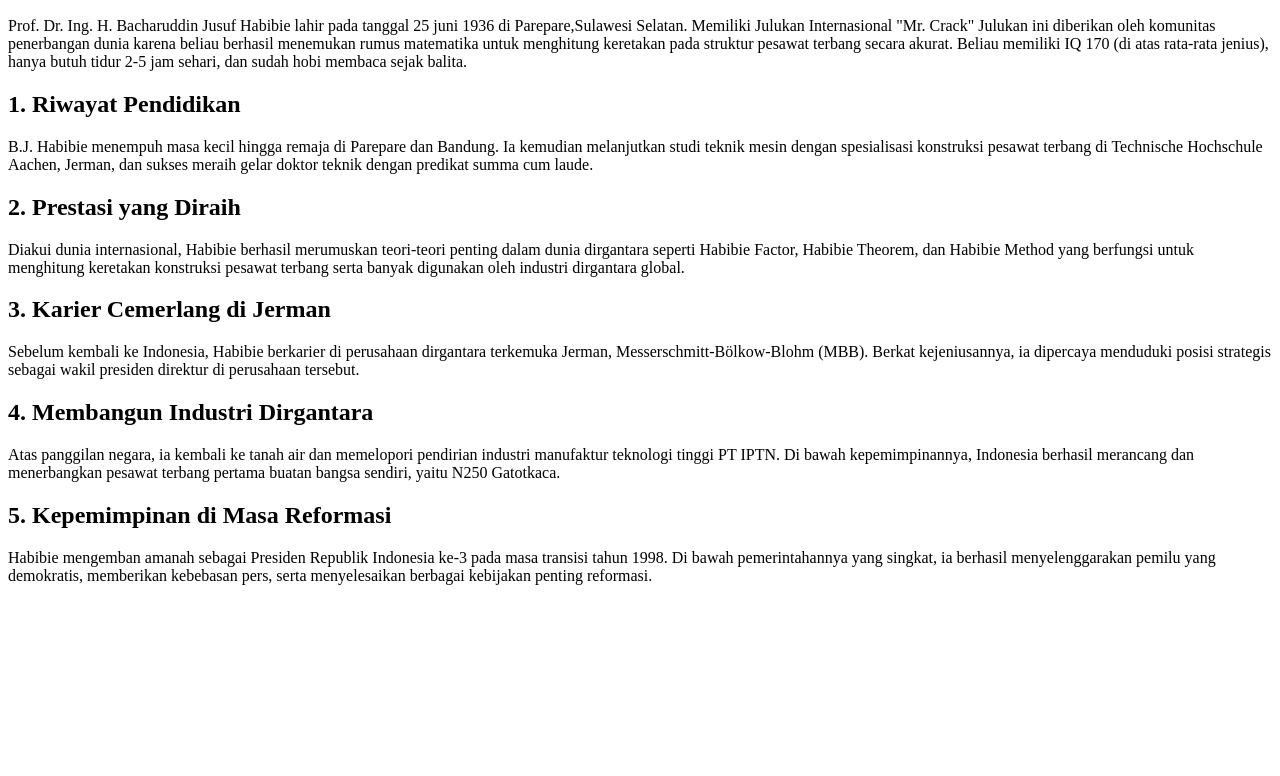
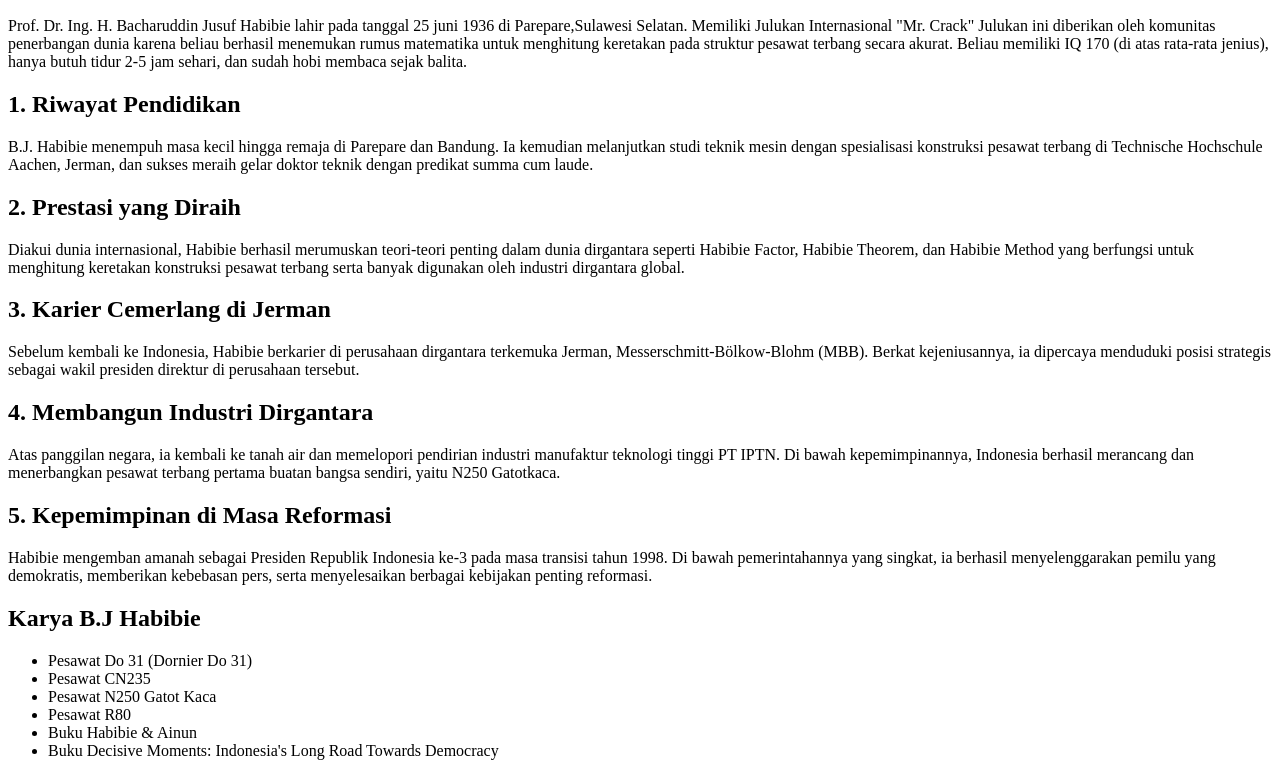
Before and after one commit to amalithaelillyaa25-create/XII-6_PROFILE_PENEMU_DINDA_2627, a plain HTML site: page index.html in a window 1280 px wide. Shown: the part 383-1159 px from the top of the page. Before the commit the page ends 984 px from the top, so only its background shows below. Drawn offline with Linux system fonts and the light colour scheme.

Commit message:
index.html V2
Web kode awal v2

```diff
--- a/index.html
+++ b/index.html
@@ -6,27 +6,37 @@
     <title>Profil Tokoh: B.J. Habibie</title>
 </head>
 <body>
-
+<!-- Judul Utama -->
     <h1>Profil Tokoh: B.J. Habibie</h1>
+<!-- Foto Tokoh -->
     <img src="https://i.ibb.co.com/ZpnK39Pt/Presiden-RI-ke-3-BJ-Habibie-Dirawat-Intensif-di-Rumah-Sakit-Ini-Penjelasan-Sekretarisnya-Semua-T.jpg" alt="Presiden RI ke 3 BJ Habibie Dirawat Intensif di Rumah Sakit Ini Penjelasan Sekretarisnya Semua T" border="0">
     <p> Prof. Dr. Ing. H. Bacharuddin Jusuf Habibie lahir pada tanggal 25 juni 1936 di Parepare,Sulawesi Selatan. Memiliki Julukan Internasional  "Mr. Crack" Julukan ini diberikan oleh komunitas penerbangan dunia karena beliau berhasil menemukan rumus matematika untuk menghitung keretakan pada struktur pesawat terbang secara akurat. Beliau memiliki IQ 170 (di atas rata-rata jenius), hanya butuh tidur 2-5 jam sehari, dan sudah hobi membaca sejak balita.</p>
 
-
-
+<!-- Sub-Topik Pertama -->
     <h2>1. Riwayat Pendidikan</h2>
     <p>B.J. Habibie menempuh masa kecil hingga remaja di Parepare dan Bandung. Ia kemudian melanjutkan studi teknik mesin dengan spesialisasi konstruksi pesawat terbang di Technische Hochschule Aachen, Jerman, dan sukses meraih gelar doktor teknik dengan predikat summa cum laude.</p>
-
+<!-- Sub-Topik Kedua -->
     <h2>2. Prestasi yang Diraih</h2>
     <p>Diakui dunia internasional, Habibie berhasil merumuskan teori-teori penting dalam dunia dirgantara seperti Habibie Factor, Habibie Theorem, dan Habibie Method yang berfungsi untuk menghitung keretakan konstruksi pesawat terbang serta banyak digunakan oleh industri dirgantara global.</p>
-
+<!-- Sub-Topik Ketiga -->
     <h2>3. Karier Cemerlang di Jerman</h2>
     <p>Sebelum kembali ke Indonesia, Habibie berkarier di perusahaan dirgantara terkemuka Jerman, Messerschmitt-Bölkow-Blohm (MBB). Berkat kejeniusannya, ia dipercaya menduduki posisi strategis sebagai wakil presiden direktur di perusahaan tersebut.</p>
-
+<!-- Sub-Topik Keempat -->
     <h2>4. Membangun Industri Dirgantara</h2>
     <p>Atas panggilan negara, ia kembali ke tanah air dan memelopori pendirian industri manufaktur teknologi tinggi PT IPTN. Di bawah kepemimpinannya, Indonesia berhasil merancang dan menerbangkan pesawat terbang pertama buatan bangsa sendiri, yaitu N250 Gatotkaca.</p>
-
+<!-- Sub-Topik Kelima -->
     <h2>5. Kepemimpinan di Masa Reformasi</h2>
     <p>Habibie mengemban amanah sebagai Presiden Republik Indonesia ke-3 pada masa transisi tahun 1998. Di bawah pemerintahannya yang singkat, ia berhasil menyelenggarakan pemilu yang demokratis, memberikan kebebasan pers, serta menyelesaikan berbagai kebijakan penting reformasi.</p>
+    <!-- Sub-Topik Keenam -->
+    <h2>Karya B.J Habibie</h2>
+<ul>
+    <li>Pesawat Do 31 (Dornier Do 31)</li>
+    <li>Pesawat CN235</li>
+    <li>Pesawat N250 Gatot Kaca</li>
+    <li>Pesawat R80</li>
+    <li> Buku Habibie & Ainun</li>
+    <li>Buku Decisive Moments: Indonesia's Long Road Towards Democracy</li>
 
+</ul>
 </body>
   </html>
```
